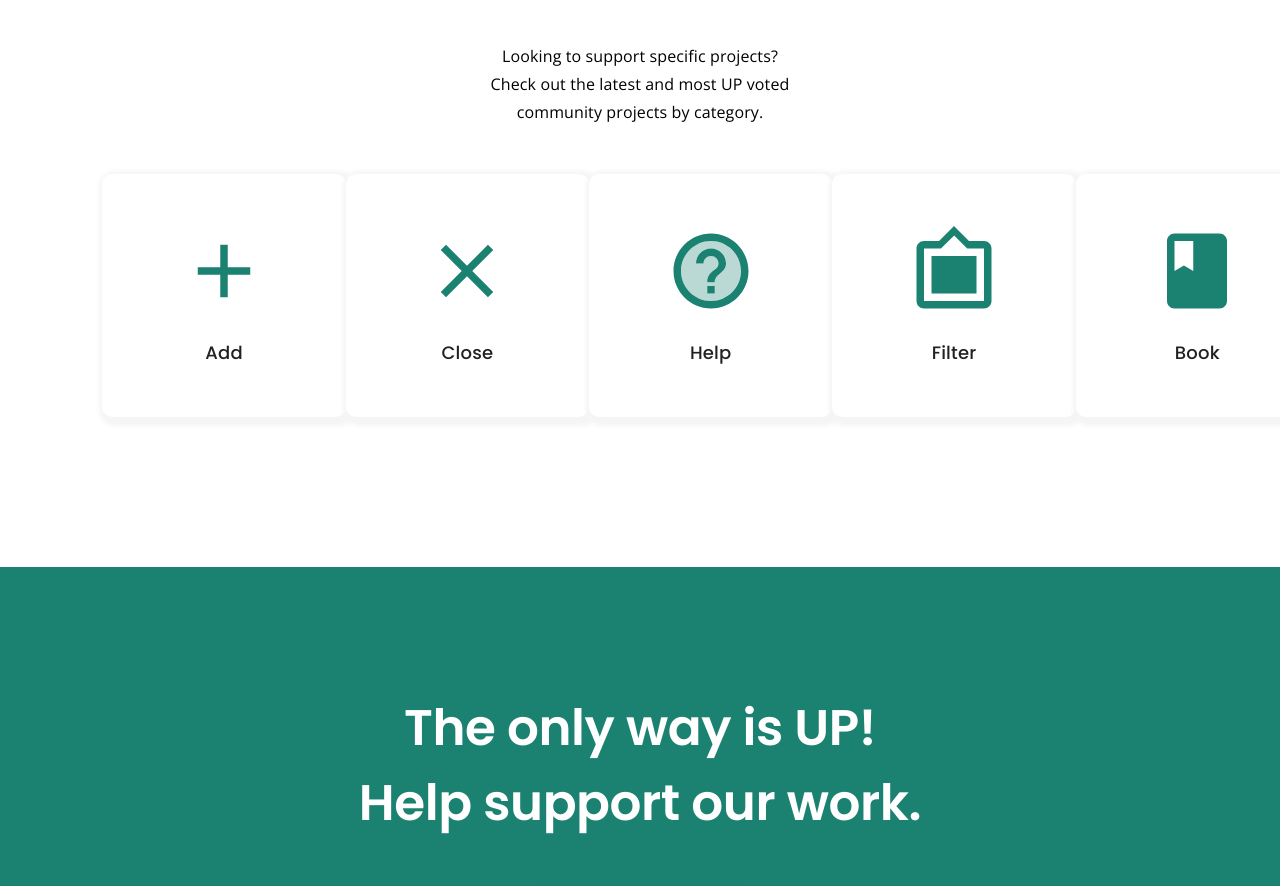
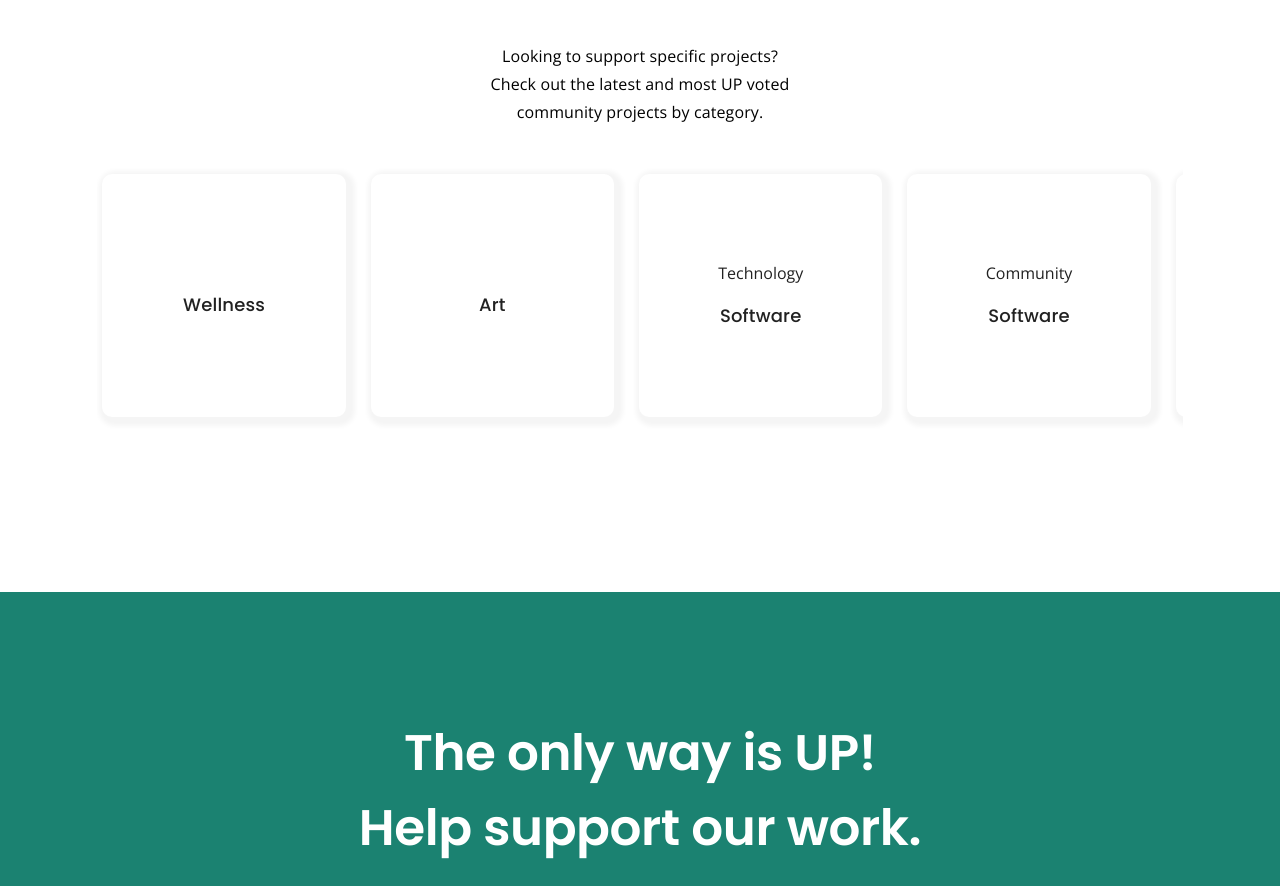
Before and after one commit to CroplyOfficial/iota-up-client, a React (Create React App) app: page / in a window 1280 px wide. Shown: the part 3661-4547 px from the top of the page. Built offline with nearby package versions, Linux system fonts and the light colour scheme.

Commit message:
added all categories

```diff
--- a/src/pages/root/categories/categories.root.tsx
+++ b/src/pages/root/categories/categories.root.tsx
@@ -57,7 +57,25 @@ const useStyles = makeStyles(() =>
       paddingTop: "48px",
       display: "flex",
       flexDirection: "row",
-      justifyContent: "space-around",
+      overflowX: "scroll",
+      gap: "25px",
+      padding: "5px",
+      paddingBottom: "25px",
+      "&::-webkit-scrollbar": {
+        width: "0.4em",
+      },
+      "&::-webkit-scrollbar-track": {},
+      "&::-webkit-scrollbar-thumb": {
+        borderRadius: "25px",
+        backgroundColor: "#EEEEEE",
+      },
+      "&::-webkit-scrollbar-thumb:hover": {
+        backgroundColor: "rgba(0,0,0,.15)",
+        transition: "all 5s ease",
+        MozTransition: "all 5s ease",
+        WebkitTransition: "all 5s ease",
+        OTransition: "all 5s ease",
+      },
     },
     card: {
       width: "243.33px",
--- a/src/pages/root/sampleState.tsx
+++ b/src/pages/root/sampleState.tsx
@@ -101,23 +101,91 @@ const style = { fontSize: "90px" };
 export const SampleCategorieCards: Array<ICard> = [
   {
     icon: <Add color="primary" style={style} />,
-    title: "Add",
+    title: "Business",
   },
   {
     icon: <Book color="primary" style={style} />,
-    title: "Book",
+    title: "Culture",
   },
   {
     icon: <FilterFrames color="primary" style={style} />,
-    title: "Filter",
+    title: "Education",
   },
   {
     icon: <HelpTwoTone color="primary" style={style} />,
-    title: "Help",
+    title: "Environment",
   },
   {
     icon: <Close color="primary" style={style} />,
-    title: "Close",
+    title: "Events",
+  },
+  {
+    icon: "",
+    title: "Human Rights",
+  },
+  {
+    icon: "",
+    title: "Wellness",
+  },
+  {
+    icon: "",
+    title: "Art",
+  },
+  {
+    icon: "",
+    title: "Design",
+  },
+  {
+    icon: "",
+    title: "Film",
+  },
+  {
+    icon: "",
+    title: "Games",
+  },
+  {
+    icon: "",
+    title: "Journalism",
+  },
+  {
+    icon: "",
+    title: "Performance",
+  },
+  {
+    icon: "",
+    title: "Writing",
+  },
+  {
+    icon: "",
+    title: "Applications",
+  },
+  {
+    icon: "",
+    title: "Green Tech",
+  },
+  {
+    icon: "",
+    title: "Hardware",
+  },
+  {
+    icon: "",
+    title: "Research",
+  },
+  {
+    icon: "",
+    title: "Software",
+  },
+  {
+    icon: "Community",
+    title: "Software",
+  },
+  {
+    icon: "Creative",
+    title: "Software",
+  },
+  {
+    icon: "Technology",
+    title: "Software",
   },
   /*
    {
```
